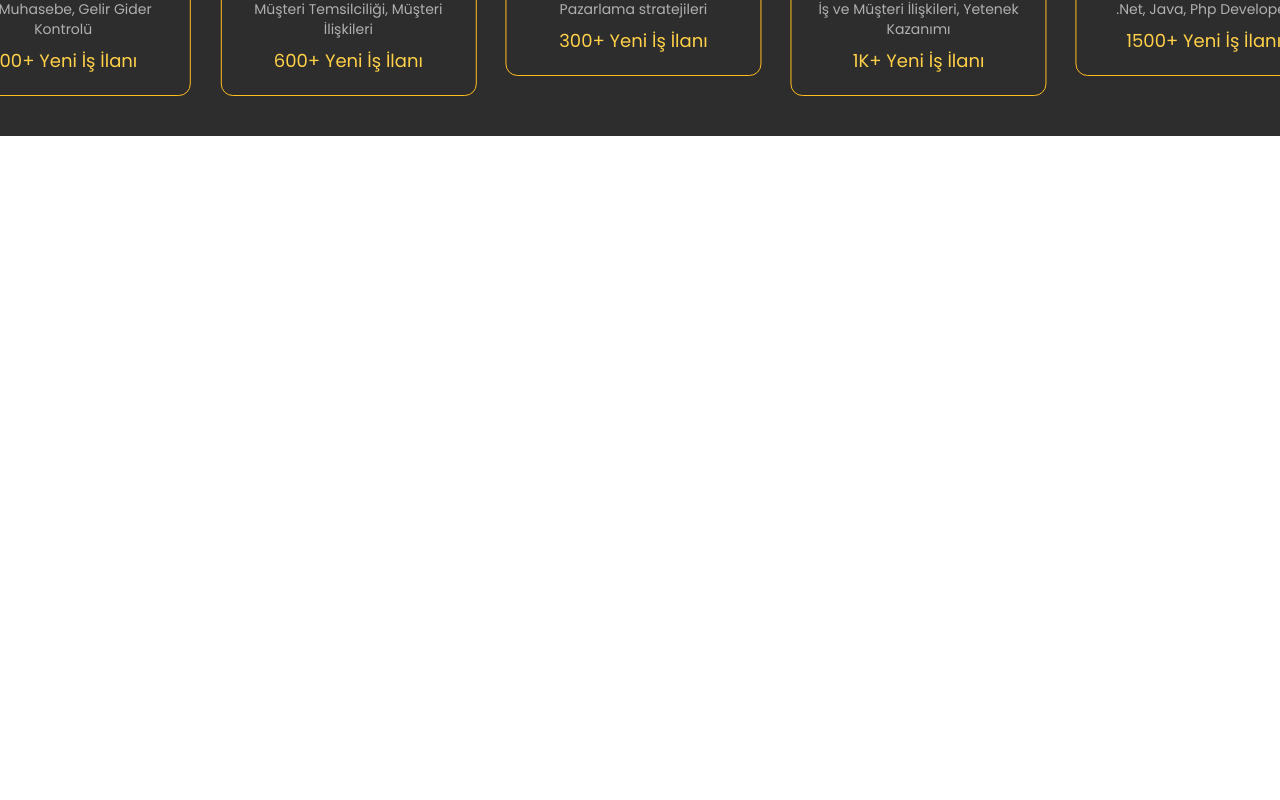
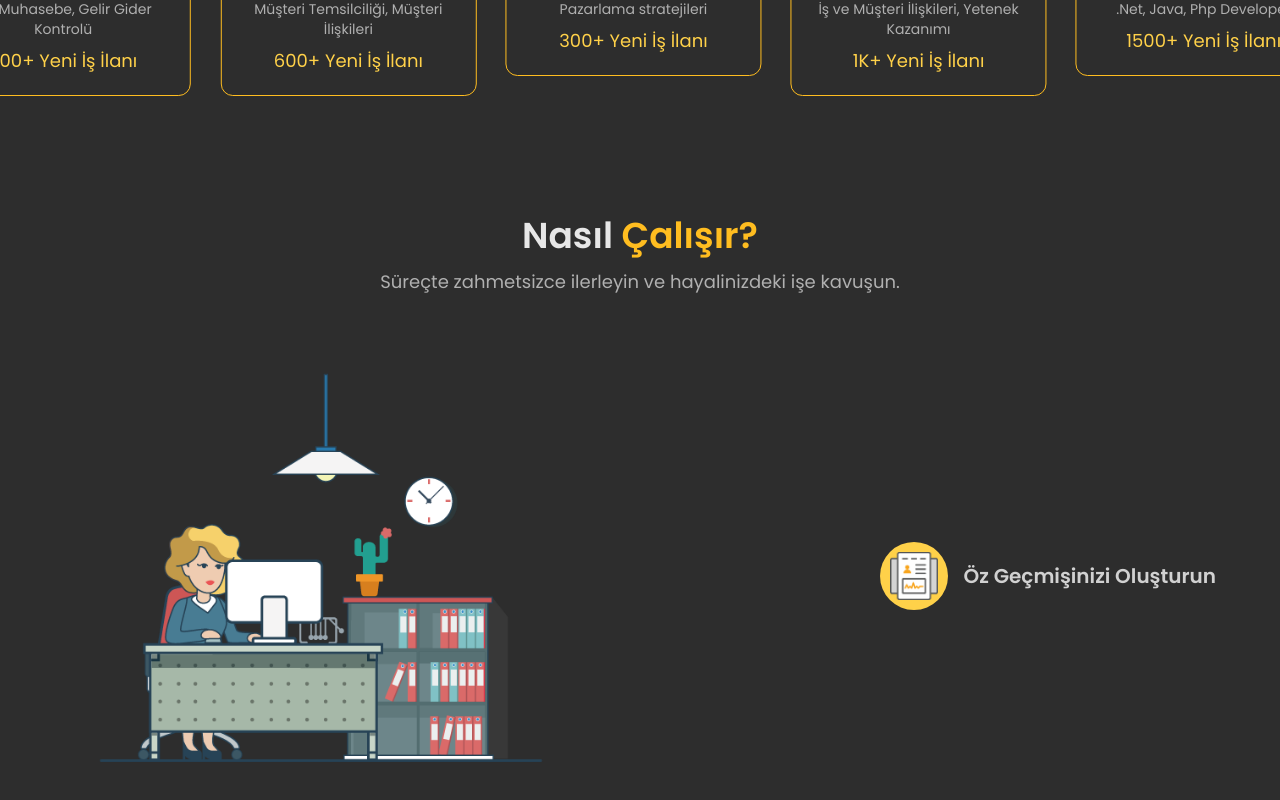
Before and after one commit to themfg63/JobFind, a React (Create React App) app in the folder frontend/: page / in a window 1280 px wide. Shown: the part 1158-1958 px from the top of the page. Before the commit the page ends 1294 px from the top, so only its background shows below. Built offline with nearby package versions, Linux system fonts and the light colour scheme.

Commit message:
working page updated

```diff
--- a/frontend/src/Data/Data.tsx
+++ b/frontend/src/Data/Data.tsx
@@ -44,3 +44,18 @@ export const jobCategory = [
         "jobs" : "600"
     }
 ];
+
+export const work = [
+    {
+        "name" : "Öz Geçmişinizi Oluşturun",
+        "desc" : "Becerilerinizle dikkat çekici bir özgeçmiş oluşturun"
+    },
+    {
+        "name" : "Başvuru Yap",
+        "desc" : "becerilerinize uygun işleri bulun ve başvurun"
+    },
+    {
+        "name" : "İşi Alın",
+        "desc" : "işverenlerle bağlantı kurun ve yeni işinize başlayın"
+    }
+]
--- a/frontend/src/LandingPage/Working.tsx
+++ b/frontend/src/LandingPage/Working.tsx
@@ -1,6 +1,22 @@
 const Working = () => {
     return <div className="mt-20 pb-5">
         <div className="text-4xl text-center font-semibold mb-3 text-mine-shaft-100">Nasıl <span className="text-bright-sun-400">Çalışır?</span></div>
+        <div className="text-lg mb-10 mx-auto text-mine-shaft-300 text-center w-1/2">Süreçte zahmetsizce ilerleyin ve hayalinizdeki işe kavuşun.</div>
+        <div className="flex px-16 justify-between items-center">
+            <div>
+                <img className="w-[30rem]" src="/Working/girl.png" alt="girl" />
+            </div>
+            <div>
+                <div className="flex items-center gap-4">
+                    <div className="p-2.5 bg-bright-sun-300 rounded-full">
+                        <img className="h-12 w-12" src="/Working/register.png" alt="" />
+                    </div>
+                    <div>
+                        <div className="text-mine-shaft-200 text-xl font-semibold">Öz Geçmişinizi Oluşturun</div>
+                    </div>
+                </div>
+            </div>
+        </div>
     </div>
 }
 
--- a/frontend/src/Pages/HomePage.tsx
+++ b/frontend/src/Pages/HomePage.tsx
@@ -2,6 +2,7 @@ import Header from "../Header/Header";
 import Companies from "../LandingPage/Companies";
 import DreamJob from "../LandingPage/DreamJob";
 import JobCategory from "../LandingPage/JobCategory";
+import Working from "../LandingPage/Working";
 
 const HomePage = () => {
     return(
@@ -10,6 +11,7 @@ const HomePage = () => {
             <DreamJob />
             <Companies />
             <JobCategory />
+            <Working />
         </div>
     )
 }
```
Also changed, not shown: frontend/public/Working/girl.png (added), frontend/public/Working/register.png (added).
